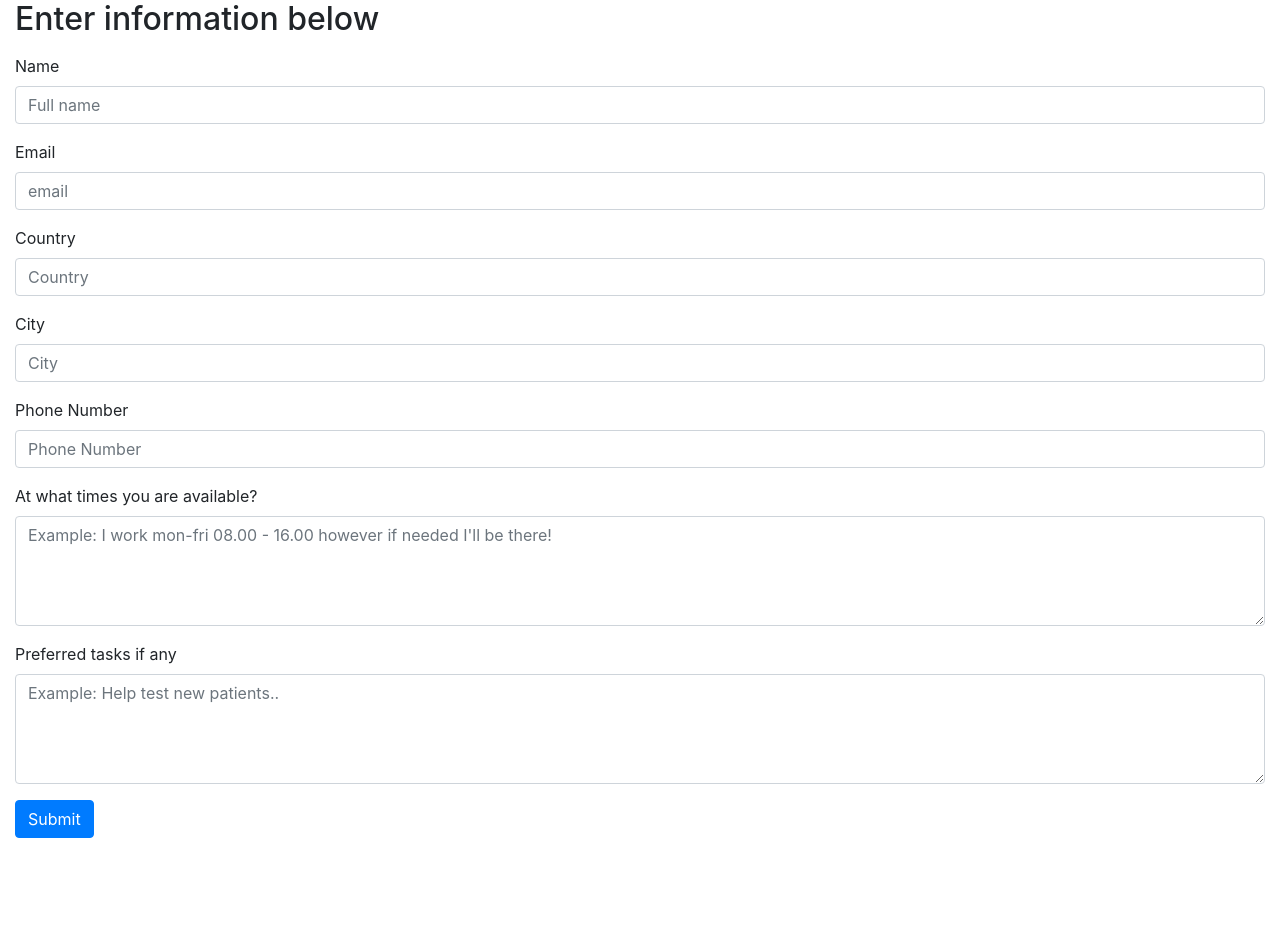
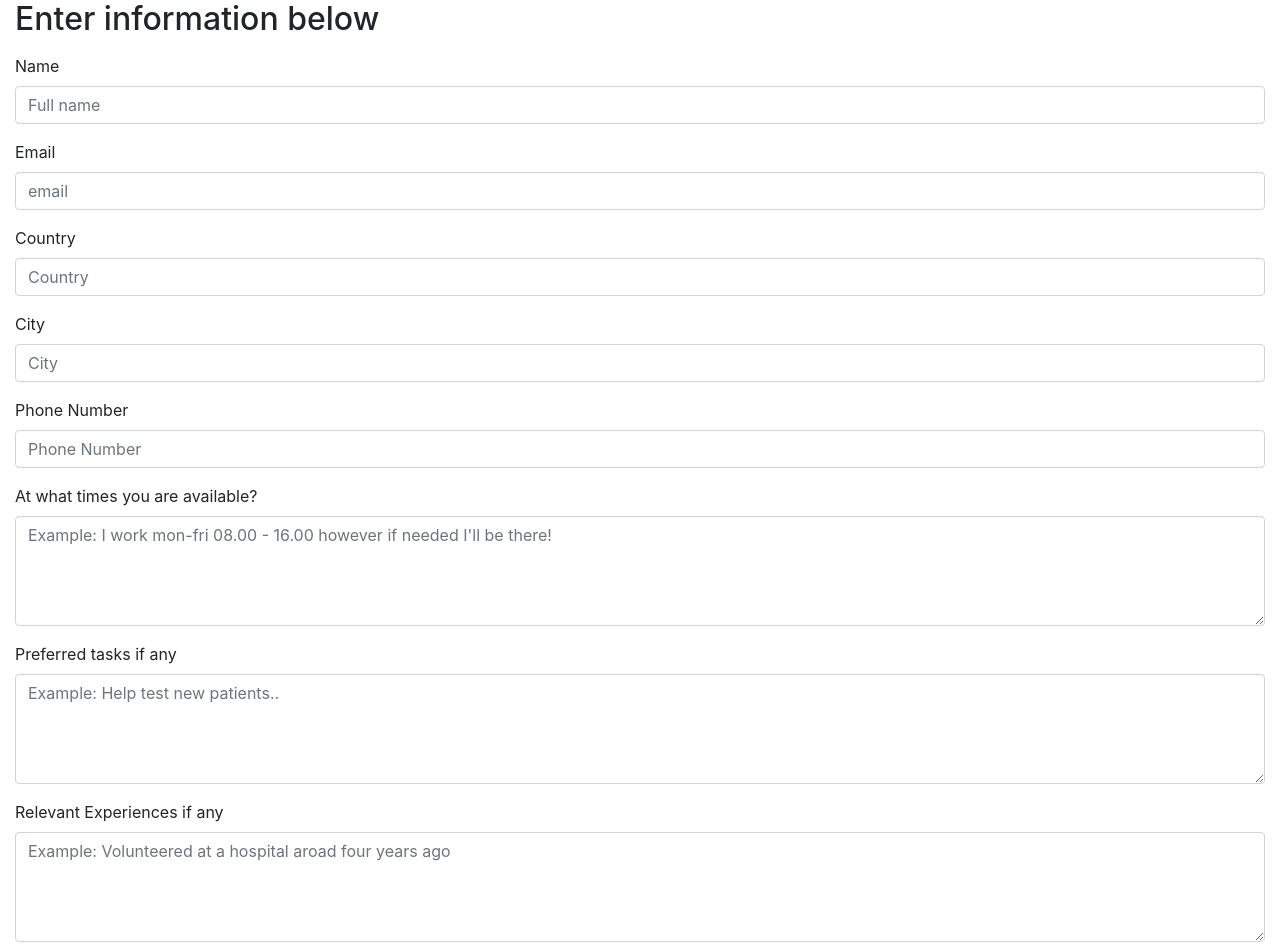
Before and after one commit to devcake-ab/join-the-force, a React (Create React App) app: page /submit in a window 1280 px wide. Shown: the top 952 px of the page. Before the commit the page ends 854 px from the top, so only its background shows below. Built offline with nearby package versions, Linux system fonts and the light colour scheme.

Commit message:
Submit information form second draft. validation structure. firestore

```diff
--- a/src/components/submissionForm.js
+++ b/src/components/submissionForm.js
@@ -3,7 +3,9 @@ import Button from 'react-bootstrap/Button'
 import Form from 'react-bootstrap/Form'
 import Col from 'react-bootstrap/Col'
 
-export default function SubmissionForm() {
+import { validateFormData } from '../models/submission'
+
+export default function SubmissionForm(props) {
 
     const [form, setFormState] = useState({
         name: '',
@@ -12,12 +14,10 @@ export default function SubmissionForm() {
         city: '',
         phoneNumber: '',
         availabillity: '',
-        tasks: ''
+        preferredTasks: ''
     })
 
     const updateField = e => {
-        const elementName = e.target.name
-        // If true then its an answer being filled
         setFormState({
             ...form,
             [e.target.name]: e.target.value
@@ -28,6 +28,16 @@ export default function SubmissionForm() {
     const onSubmit = async (e) => {
         e.preventDefault()
         console.log(form)
+        // TODO: validation
+        let formIsValid = false
+        const validatedSubmission = validateFormData(form)
+        if (validatedSubmission.errors) {
+            console.log("Not valid form")
+            // TODO: Fix boxes to light up red and shit
+        } else {
+            formIsValid = true
+        }
+        if (formIsValid && props.onSubmit) props.onSubmit(validatedSubmission.data)
     }
 
     return (
@@ -101,11 +111,24 @@ export default function SubmissionForm() {
                     <Form.Control
                         as="textarea"
                         rows="4"
-                        name="tasks"
+                        name="preferredTasks"
                         placeholder="Example: Help test new patients.."
                         value={form.tasks}
                         onChange={(e) => updateField(e)}
 
+                    />
+                </Form.Group>
+
+                {/* Relevant Experiences */}
+                <Form.Group controlId="exampleForm.ControlTextAreaTasks">
+                    <Form.Label>Relevant Experiences if any</Form.Label>
+                    <Form.Control
+                        as="textarea"
+                        rows="4"
+                        name="experiences"
+                        placeholder="Example: Volunteered at a hospital aroad four years ago"
+                        value={form.experiences}
+                        onChange={(e) => updateField(e)}
                     />
                 </Form.Group>
 
--- a/src/models/submission.js
+++ b/src/models/submission.js
@@ -4,11 +4,46 @@ export default class Submission {
         this.name = ""
         this.phoneNumber = ""
         this.email = ""
-        this.availability = ""
-        this.suggestedTasks = ""
+        this.availabillity = ""
+        this.preferredTasks = ""
+        this.experiences = ""
         this.location = {
             city: "",
             country: "",
         }
     }
 }
+
+export const validateFormData = (formData) => {
+    const errors = {}
+
+    const submission = new Submission()
+
+    // Is the Submission class even needed?
+
+    // TODO: Actual validation
+    submission.name = formData.name
+    submission.phoneNumber = formData.phoneNumber
+    submission.email = formData.email
+    submission.location.country = formData.country
+    submission.location.city = formData.city
+    submission.availabillity = formData.availabillity
+    submission.preferredTasks = formData.preferredTasks
+    submission.experiences = formData.experiences
+
+    const hasErrors = Object.keys(errors).length > 0 ? true : false
+
+    return {
+        errors: hasErrors ? errors : null,
+        data: hasErrors ? null : submission
+    }
+}
+
+// name: '',
+// email: '',
+// country: '',
+// city: '',
+// phoneNumber: '',
+// availabillity: ''
+// experiences: ''
+// preferredTasks: ''
--- a/src/screens/SubmitInformationScreen.js
+++ b/src/screens/SubmitInformationScreen.js
@@ -1,11 +1,22 @@
 import React from 'react'
 
 import SubmissionForm from '../components/submissionForm'
+import { firestore } from '../config/FBconfig'
 
 export default function SubmitInformationPage() {
+
+    const handleOnSubmit = (submission) => {
+        console.log(submission)
+        // TODO: add creates a unique ID. Connect ID to a BankID sign
+        firestore.collection("submissions").add( Object.assign({}, submission) )
+        .then(res => res.id)
+        .then(documentId => console.log("Här har vi ett ID.", documentId))
+        .catch(err => console.log("Error adding document", err)) // TODO: Update UI
+    }
+
     return (
         // header
-        <SubmissionForm />
+        <SubmissionForm onSubmit={handleOnSubmit} />
         // footer
     )
 }
```
